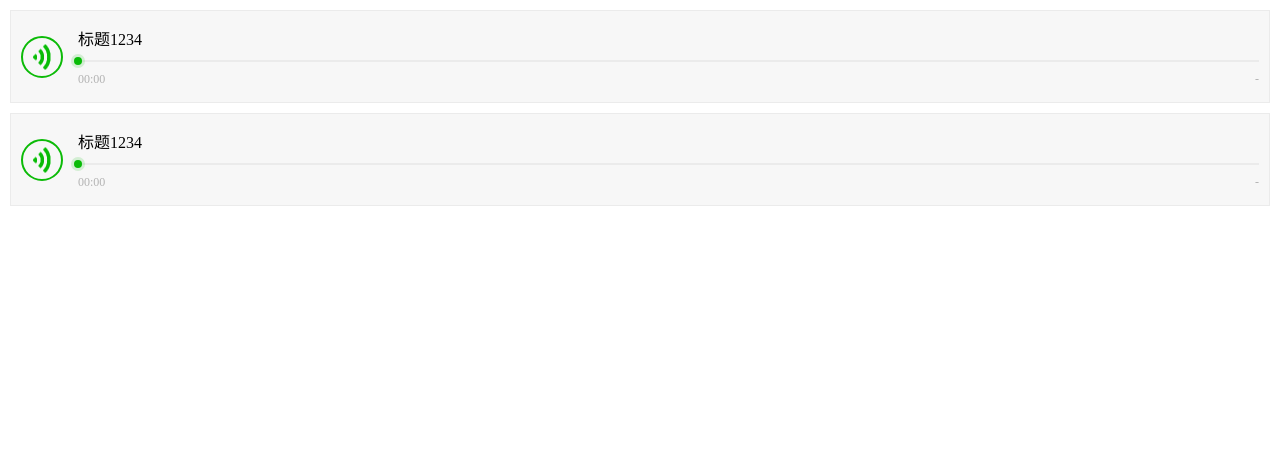
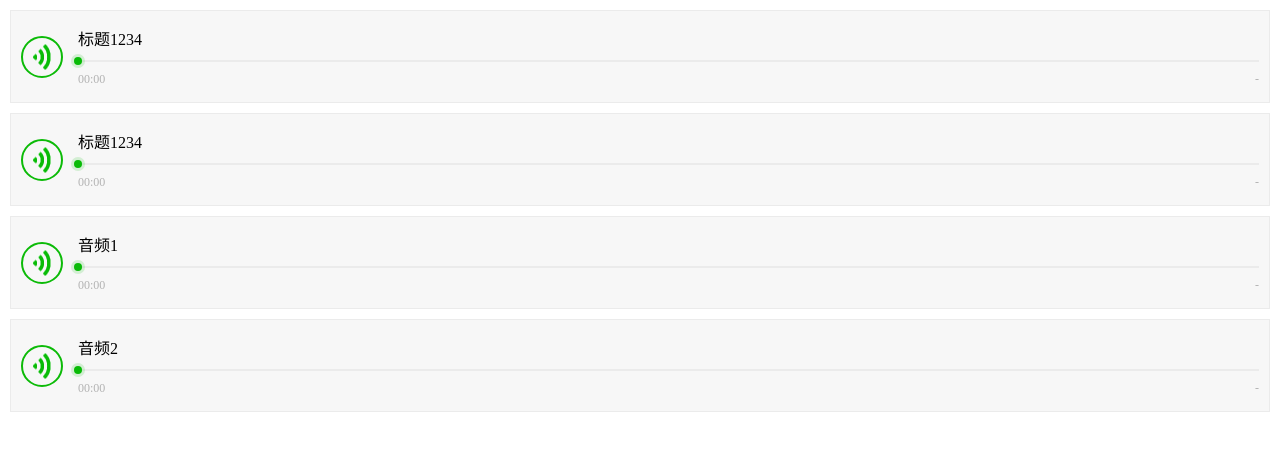
Before and after one commit to fei-chen888/weixinAudio, a plain HTML site: page index.html in a window 1280 px wide. Drawn offline with Linux system fonts and the light colour scheme.

Commit message:
优化播放进度拖动

```diff
--- a/index.html
+++ b/index.html
@@ -14,9 +14,13 @@
 <video style="background:#000;width:100%;height:18rem;" controls=""><source src="mp4/mp4.mp4" type="video/mp4"></video>
 </div>
 <script type="text/javascript">
-  var audioObj = $('body').weixinAudio({
+  var audioObj = $('#content').weixinAudio({
     title:'标题1234',
-    replace:'video,audio'
+    replace:'video,audio',
+    audioList:[
+      {title:'音频1',src:'mp4/mp4.mp4'},
+      {title:'音频2',src:'mp4/mp4.mp4'},
+    ]
   });
 </script>
 </body>
--- a/js/weixinAudio.js
+++ b/js/weixinAudio.js
@@ -72,8 +72,9 @@
         _this.touch.startFlag = true;
         _this.touch.startX = e.originalEvent.touches ? e.originalEvent.touches[0].pageX:e.pageX;
         _this.touch.offset.left = _this.$audio_progress_handle.position().left;
+
       });
-      _this.$audio_progress_handle.on(_this.touch.move,function(e){
+      $(document).on(_this.touch.move,function(e){
         if(!_this.touch.startFlag) return;
         _this.touch.x = e.originalEvent.touches ? e.originalEvent.touches[0].pageX:e.pageX;
         _this.dragAudioProgressBar(_this.touch.offset.left,_this.touch.x-_this.touch.startX);
@@ -195,9 +196,6 @@
 
           '</div>' +
         '<div>'
-    for(audio of defaultoptions.audioList){
-      $this.append(renderAudioHtml(audioTemplateHtml,audio));
-    }
     if(defaultoptions.replace!==''){
       $this.find(defaultoptions.replace).each(function(){
         var _audioData = {
@@ -206,6 +204,9 @@
         };
         $(this).replaceWith(renderAudioHtml(audioTemplateHtml,_audioData));
       });
+    }
+    for(audio of defaultoptions.audioList){
+      $this.append(renderAudioHtml(audioTemplateHtml,audio));
     }
     $this.find('.weixinAudio').each(function(index,element){
       audioPlugs['weixinAudio'+index] = new Plugin({
```
